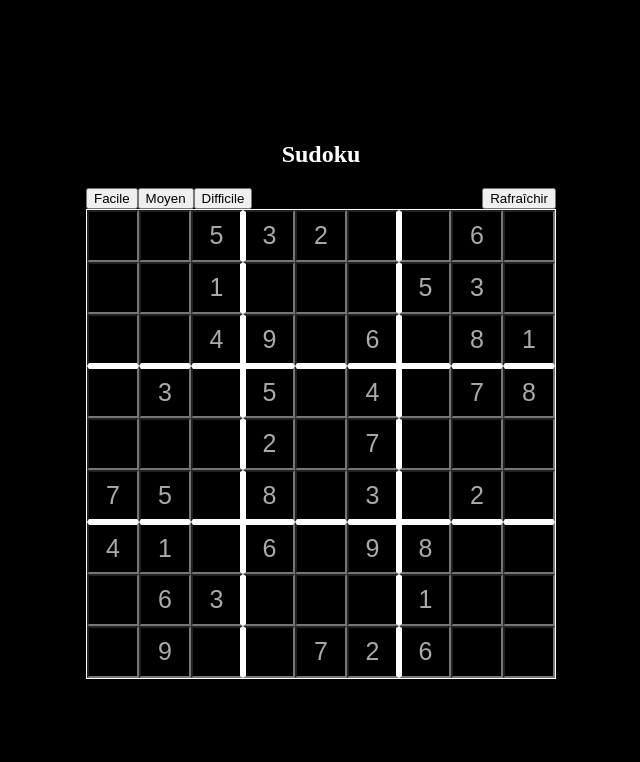
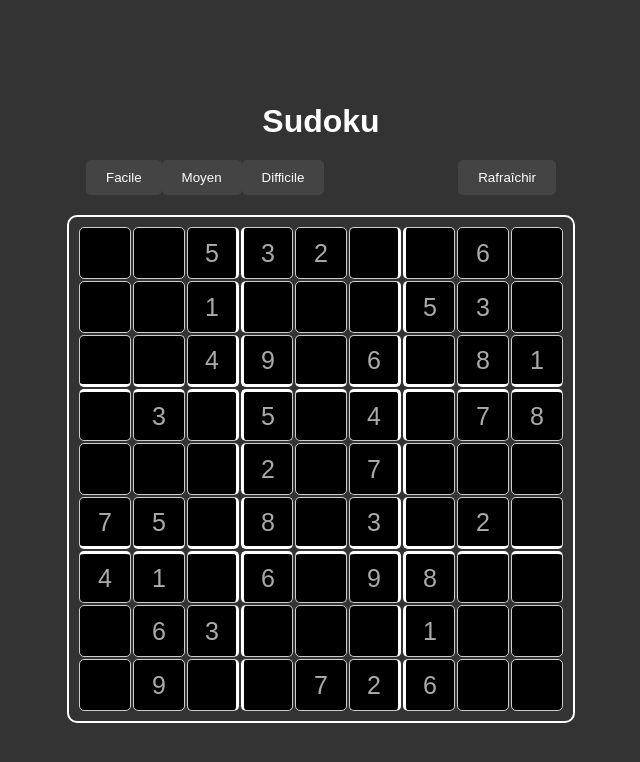
Before and after one commit to Lenglet-jeremy/Sudoku, a React (Vite) app: page / in a window 1280 px wide. Shown: the top 762 px of the page, without its empty margins (319-959 px from the left). Built offline with nearby package versions, Linux system fonts and the light colour scheme.

Commit message:
Mise à jour

```diff
--- a/src/Grid/Grid.css
+++ b/src/Grid/Grid.css
@@ -6,10 +6,14 @@
         flex-direction: column;
         justify-content: center;
         align-items: center;
+        background-color: #333; /* Arrière-plan plus sombre pour le contraste */
+        font-family: 'Arial', sans-serif; /* Changement de la police */
     }
 
     .GridPage h2 {
         color: #FFFFFF;
+        font-size: 2em; /* Taille de police plus grande */
+        margin-bottom: 20px; /* Espace entre le titre et la grille */
     }
 
     .GridBody {
@@ -21,8 +25,11 @@
         display: grid;
         grid-template-columns: repeat(9, 52px);
         grid-template-rows: repeat(9, 52px);
-        border: 1px solid #FFFFFF;
+        border: 2px solid #FFFFFF;
         color: #FFFFFF;
+        gap: 2px; /* Espace entre les cellules */
+        border-radius: 10px; /* Bordures arrondies pour la grille */
+        padding: 10px; /* Espacement autour de la grille */
     }
 
     .GridHimself input {
@@ -33,6 +40,13 @@
         text-align: center;
         margin: 0;
         padding: 0;
+        border-radius: 5px; /* Bordures arrondies pour les cellules */
+        border: 1px solid #ccc;
+        transition: background-color 0.3s ease; /* Transition douce pour les changements de couleur */
+    }
+
+    .GridHimself input:hover {
+        background-color: #555; /* Changement de couleur au survol */
     }
 
     .GridHimself .thick-border-right {
@@ -56,6 +70,21 @@
         flex-direction: row;
         justify-content: space-between;
         width: 470px;
+        margin-bottom: 20px; /* Espace entre les boutons et la grille */
+    }
+
+    .GridControls button {
+        background-color: #444;
+        color: #fff;
+        border: none;
+        padding: 10px 20px;
+        cursor: pointer;
+        border-radius: 5px;
+        transition: background-color 0.3s ease;
+    }
+
+    .GridControls button:hover {
+        background-color: #666;
     }
 
     input {
@@ -71,10 +100,14 @@
         flex-direction: column;
         justify-content: center;
         align-items: center;
+        background-color: #333;
+        font-family: 'Arial', sans-serif;
     }
 
     .GridPage h2 {
         color: #FFFFFF;
+        font-size: 1.5em;
+        margin-bottom: 20px;
     }
 
     .GridBody {
@@ -86,8 +119,11 @@
         display: grid;
         grid-template-columns: repeat(9, 35px);
         grid-template-rows: repeat(9, 35px);
-        border: 1px solid #FFFFFF;
+        border: 2px solid #FFFFFF;
         color: #FFFFFF;
+        gap: 2px;
+        border-radius: 10px;
+        padding: 10px;
     }
 
     .GridHimself input {
@@ -98,6 +134,13 @@
         text-align: center;
         margin: 0;
         padding: 0;
+        border-radius: 5px;
+        border: 1px solid #ccc;
+        transition: background-color 0.3s ease;
+    }
+
+    .GridHimself input:hover {
+        background-color: #555;
     }
 
     .GridHimself .thick-border-right {
@@ -121,6 +164,21 @@
         flex-direction: row;
         justify-content: space-between;
         width: 317px;
+        margin-bottom: 20px;
+    }
+
+    .GridControls button {
+        background-color: #444;
+        color: #fff;
+        border: none;
+        padding: 5px 10px;
+        cursor: pointer;
+        border-radius: 5px;
+        transition: background-color 0.3s ease;
+    }
+
+    .GridControls button:hover {
+        background-color: #666;
     }
 
     input {
```
